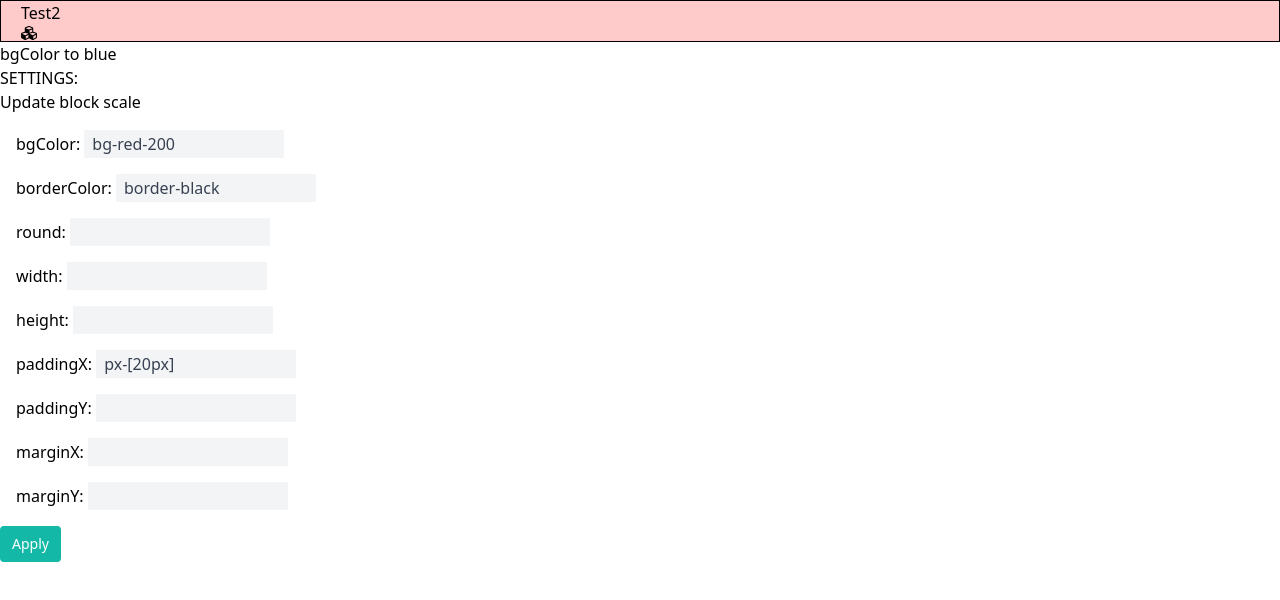
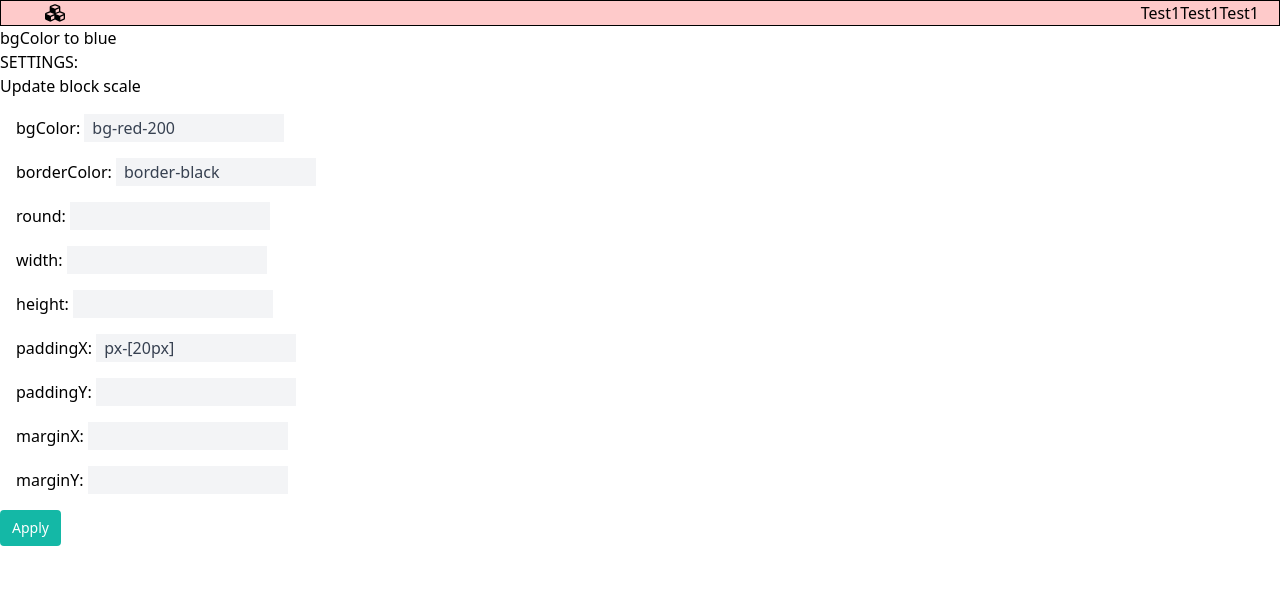
Before and after one commit to dianamatkava/next.js-sanity-construction, a React (Create React App) app in the folder components-library/: page / in a window 1280 px wide. Shown: the top 600 px of the page. Built offline with nearby package versions, Linux system fonts and the light colour scheme.

Commit message:
Dynamicly add new elements

```diff
--- a/components-library/src/components/header/Header.tsx
+++ b/components-library/src/components/header/Header.tsx
@@ -51,7 +51,7 @@ export function Header({...props}: HeaderInterface) {
     return (
         <>
         <header>
-            <div className={`${bgColor} border ${borderColor} ${round} ${width} ${height} ${paddingX} ${paddingY} ${marginX} ${marginY}`}>
+            <div className={`${bgColor} border ${borderColor} ${round} ${width} ${height} ${paddingX} ${paddingY} ${marginX} ${marginY} flex flex-wrap justify-between items-center mx-auto`}>
                 <DynamicComponentRenderer items={props.items} />
             </div>
             <button onClick={() => setBgColor(bgColor == 'bg-transparent' ? 'bg-sky-400' : 'bg-transparent')}>bgColor to blue</button>
--- a/components-library/src/components/header/base/Block.tsx
+++ b/components-library/src/components/header/base/Block.tsx
@@ -1,7 +1,10 @@
 import { BlockItem } from "../../../interfaces/HeaderInterfaces";
+import { DynamicComponentRenderer } from "./DynamicComponent";
 
 export default function Block({...props}: BlockItem) {
     return (
-        ''
+        <div className="">
+            {props.children && <DynamicComponentRenderer items={(props.children)} />}
+        </div>
     );
 }
--- a/components-library/src/components/header/base/DynamicComponent.tsx
+++ b/components-library/src/components/header/base/DynamicComponent.tsx
@@ -15,14 +15,13 @@ export const Components: ComponentKey = {
 };
 
 
-export function DynamicComponentRenderer({items}: {items: (BlockItem | InlineItem | BaseLogo)[]}) {
-    console.log(items)
+export function DynamicComponentRenderer({items}: {items: (BlockItem | InlineItem | BaseLogo)[] | undefined}) {
     return (
       <>
-        {items.map(
+        {items && items.map(
             function(props) {
                 const DynamicComponent = Components[props.component];
-                return <div><DynamicComponent {...props} /></div>;
+                return <DynamicComponent {...props} />;
             }
         )}
       </>
--- a/components-library/src/components/header/base/Inline.tsx
+++ b/components-library/src/components/header/base/Inline.tsx
@@ -1,15 +1,21 @@
 import { InlineItem } from "../../../interfaces/HeaderInterfaces";
 import { useState } from "react";
+import { DynamicComponentRenderer } from "./DynamicComponent";
 
 
 export default function Inline({...props}: InlineItem) {
     const InlineTag = props.tag as keyof JSX.IntrinsicElements;
-
+    console.log(props, props.children)
     return (
-        props.link ? (
-            <InlineTag href={props.link}>{props.text}</InlineTag>
+        props.link ? (//flex items-center
+            <InlineTag href={props.link} className=''>
+                {props.text}
+                {props.children && <DynamicComponentRenderer items={(props.children)} />}
+            </InlineTag>
         ) : (
-            <InlineTag />
+            <InlineTag>
+                {/* <DynamicComponentRenderer /> */}
+            </InlineTag>
         )
 
 
--- a/components-library/src/components/header/base/Logo.tsx
+++ b/components-library/src/components/header/base/Logo.tsx
@@ -7,6 +7,6 @@ export default function Logo({...props}: BaseLogo) {
     const [iconSize, setIconSize] = useState(props.size)
     const [iconColor, setIconColor] = useState(props.color)
     return (
-        <Icon className={`${iconSize} ${iconColor}`}/>
+        <Icon className={`${iconSize} ${iconColor} self-center text-xl font-semibold whitespace-nowrap mx-6`}/>
     )
 }
--- a/components-library/src/defaults/header/v1.tsx
+++ b/components-library/src/defaults/header/v1.tsx
@@ -5,15 +5,10 @@ import {HeaderInterface, BlockItem, InlineItem, BaseLogo} from "../../interfaces
 // --------- Header inline items --------------------
 export const DefaultHeaderInlineItem1: InlineItem = {
     component: 'inline',
-    tag: 'span',
+    tag: 'a',
+    link: '/#',
+
     text: "Test1"
-}
-
-export const DefaultHeaderInlineItem2: InlineItem = {
-    component: 'inline',
-    tag: 'a',
-    text: "Test2",
-    link: "/#"
 }
 
 export const DefaultHeaderItemLogo: BaseLogo = {
@@ -21,14 +16,26 @@ export const DefaultHeaderItemLogo: BaseLogo = {
     icon: "FaCubes",
 }
 
+export const DefaultHeaderInlineItemLogo: InlineItem = {
+    component: 'inline',
+    tag: 'a',
+    link: "/#",
+    children: [DefaultHeaderItemLogo]
+}
+
 // --------- Header inline items end ----------------
 
 
 
 // --------- Header block items ---------------------
-export const DefaultHeaderBlockItem1: BlockItem = {
+export const DefaultHeaderBlockItems: BlockItem = {
     component: 'block',
-    text: "Test2"
+    text: "Test2",
+    children: [
+        DefaultHeaderInlineItem1,
+        DefaultHeaderInlineItem1,
+        DefaultHeaderInlineItem1
+    ]
 }
 // --------- Header block items end -----------------
 
@@ -48,9 +55,8 @@ export const DefaultHeaderProps: HeaderInterface = {
 
     // Items
     items: [
-        DefaultHeaderInlineItem2,
-        DefaultHeaderBlockItem1,
-        DefaultHeaderItemLogo,
+        DefaultHeaderInlineItemLogo,
+        DefaultHeaderBlockItems,
     ]
 
 }
--- a/components-library/src/interfaces/HeaderInterfaces.ts
+++ b/components-library/src/interfaces/HeaderInterfaces.ts
@@ -31,14 +31,14 @@ export interface BaseLogo extends Meta, BaseInLine{
 // --------- Base Items --------------------
 export interface BlockItem extends BaseBlock, Meta {
     text: string,
-    children?: this | InlineItem
+    children?: (BlockItem | InlineItem | BaseLogo)[]
 }
 
 export interface InlineItem extends BaseInLine, Meta {
     tag: string,
     icon?: BaseLogo,
     link?: string,
-    children?: this
+    children?: (BlockItem | InlineItem | BaseLogo)[]
 }
 
 // --------- Base Items END ----------------
```
